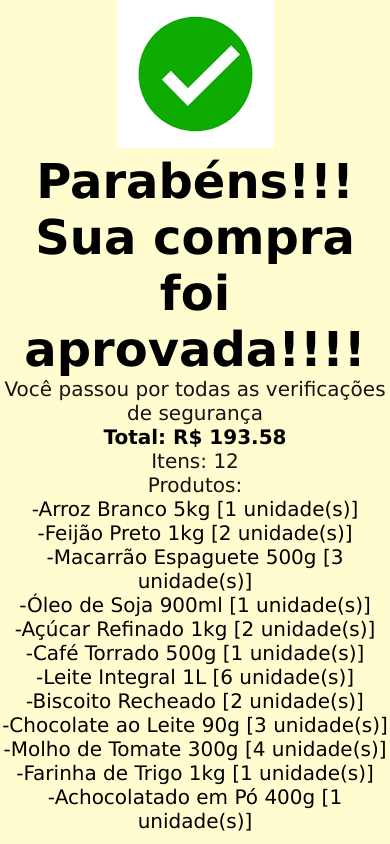
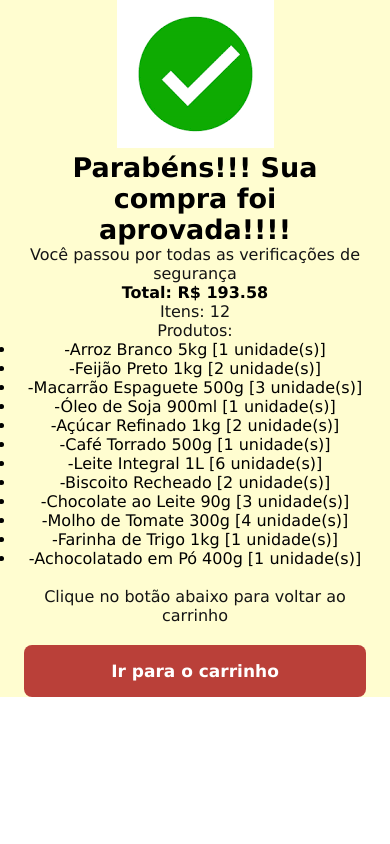
Before and after one commit to PasteldeSazon/ECOMMERCE-SCTEC-PROJETO, a React (Vite) app: page /Sucesso in a window 390 px wide. Shown: the top 844 px of the page. Built offline with nearby package versions, Linux system fonts and the light colour scheme.

Commit message:
Adiciona estilos responsivos para tablets e celulares, ajustando tamanhos de fonte, espaçamentos e dimensões dos componentes.

```diff
--- a/src/assets/styles/style.css
+++ b/src/assets/styles/style.css
@@ -132,3 +132,142 @@ input::placeholder {
   text-align: center;
   font-size: 20px;
 }
+
+/* Tablets */
+@media (min-width: 768px) and (max-width: 1024px) {
+  h1 {
+    font-size: 38px;
+  }
+
+  p,
+  span {
+    font-size: 18px;
+  }
+
+  .produto {
+    gap: 16px;
+    padding: 16px;
+  }
+
+  .cardCarrinho {
+    flex: 0 0 calc(50% - 8px);
+    min-width: 0;
+    padding: 16px;
+  }
+
+  .cardCarrinho img {
+    width: 130px;
+    height: 130px;
+  }
+
+  form {
+    width: min(90%, 720px);
+  }
+
+  label {
+    font-size: 20px;
+  }
+
+  input,
+  input::placeholder {
+    font-size: 17px;
+  }
+
+  .btnRotas {
+    padding: 20px 26px;
+  }
+}
+
+/* Celulares */
+@media (max-width: 767px) {
+  h1 {
+    padding: 0 14px;
+    font-size: 32px;
+  }
+
+  p,
+  span {
+    font-size: 16px;
+  }
+
+  .produto {
+    gap: 12px;
+    padding: 12px;
+  }
+
+  .cardCarrinho {
+    flex: 0 0 100%;
+    min-width: 0;
+    padding: 16px;
+  }
+
+  .cardCarrinho img {
+    width: 140px;
+    height: 140px;
+  }
+
+  .total {
+    padding: 0 12px;
+    font-size: 21px;
+  }
+
+  form {
+    width: calc(100% - 24px);
+  }
+
+  .rowInputs {
+    flex-direction: column;
+    gap: 18px;
+  }
+
+  label {
+    font-size: 18px;
+  }
+
+  input,
+  input::placeholder {
+    font-size: 16px;
+  }
+
+  .btnRotas {
+    width: calc(100% - 24px);
+    padding: 16px;
+    text-align: center;
+  }
+
+  .IMGEstado img {
+    max-width: 80%;
+    height: auto;
+  }
+
+  .textSusFal {
+    padding: 0 16px;
+    font-size: 16px;
+  }
+}
+
+/* Celulares pequenos */
+@media (max-width: 420px) {
+  h1 {
+    font-size: 27px;
+  }
+
+  .cardCarrinho {
+    border-radius: 12px;
+    padding: 12px;
+  }
+
+  .cardCarrinho img {
+    width: 120px;
+    height: 120px;
+  }
+
+  form {
+    width: calc(100% - 16px);
+  }
+
+  .btnRotas {
+    width: calc(100% - 16px);
+    font-size: 17px;
+  }
+}
```
